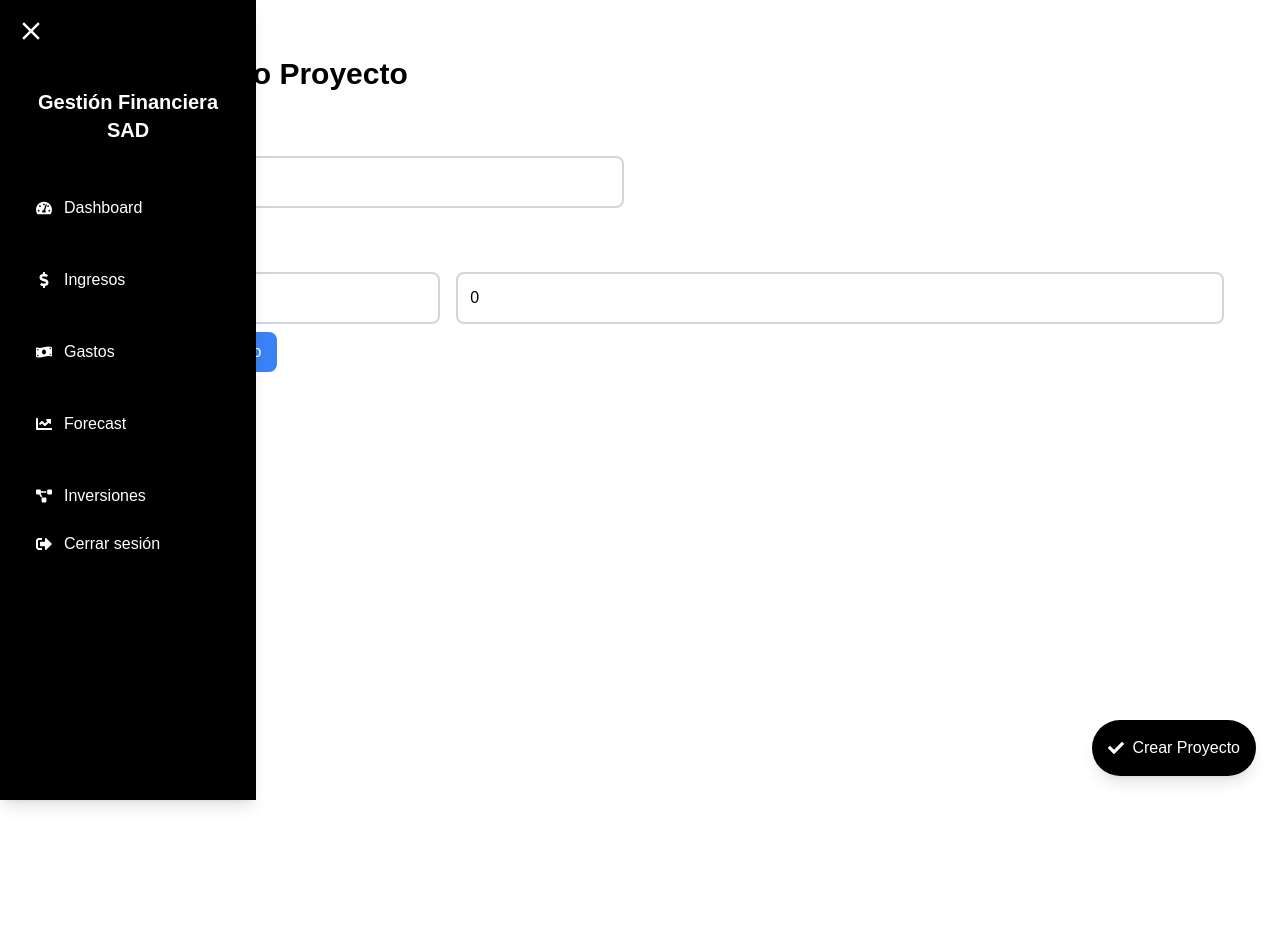
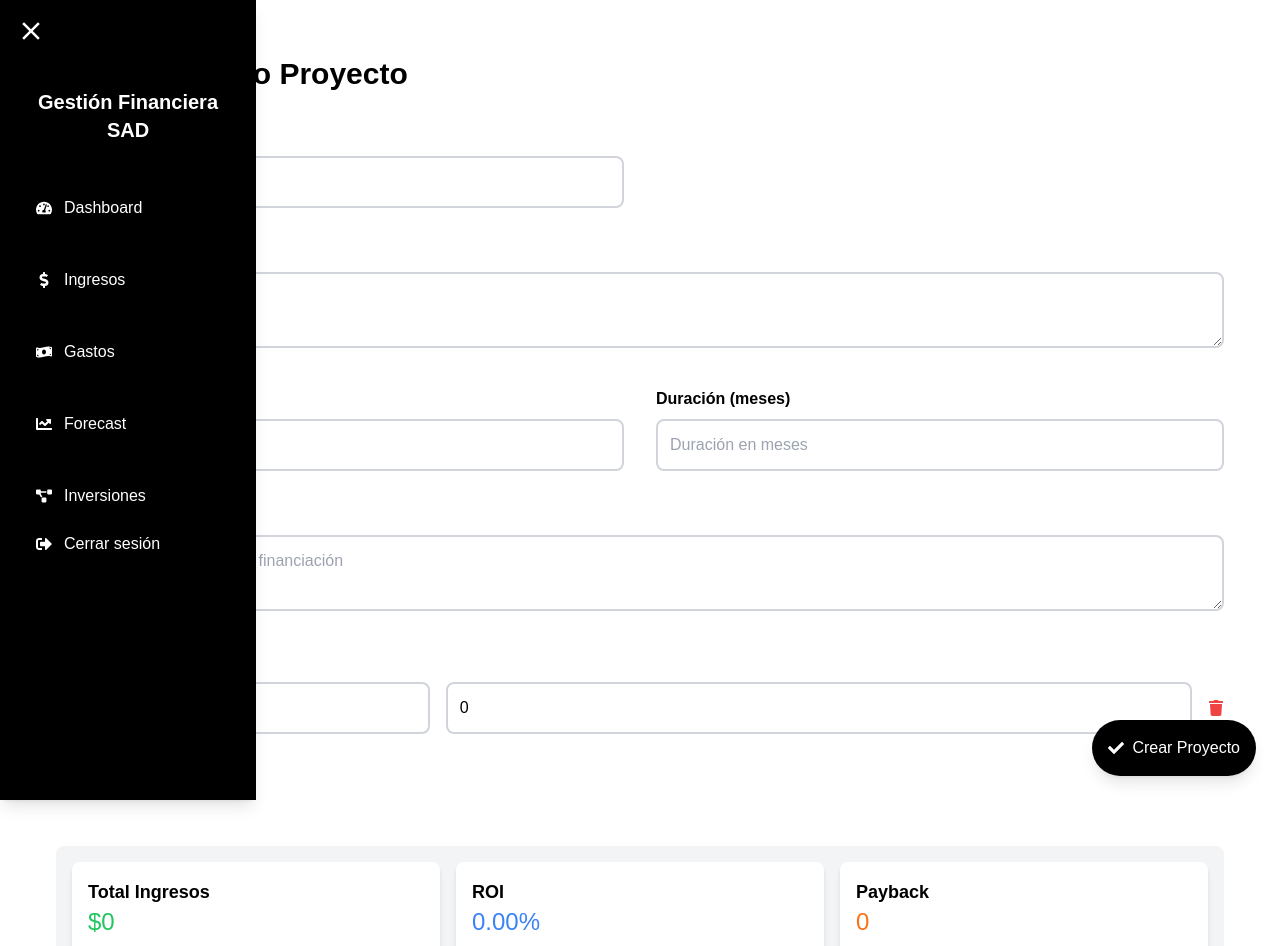
Before and after one commit to BautiJanse/GestionFinancieraSAD, a Next.js app: page /inversiones/add in a window 1280 px wide. Shown: the top 946 px of the page. Before the commit the page ends 848 px from the top, so only its background shows below. Built offline with nearby package versions, Linux system fonts and the light colour scheme.

Commit message:
deploy modifications

```diff
--- a/app/inversiones/add/page.tsx
+++ b/app/inversiones/add/page.tsx
@@ -3,8 +3,9 @@
 
 import { useState, useEffect } from 'react';
 import { useRouter } from 'next/navigation';
-import { FaCheck } from 'react-icons/fa';
+import { FaCheck, FaPlus, FaTrash } from 'react-icons/fa'; // Importamos nuevos íconos
 
+// Definimos el tipo de datos para los ingresos proyectados
 interface IngresoProyectado {
   anio: number;
   monto: number;
@@ -18,24 +19,57 @@ const AddProyecto = () => {
   const [fuentesFinanciacion, setFuentesFinanciacion] = useState('');
   const [ingresosProyectados, setIngresosProyectados] = useState<IngresoProyectado[]>([{ anio: 0, monto: 0 }]);
 
+  // Estados para cálculos automáticos
+  const [roi, setRoi] = useState(0);
+  const [payback, setPayback] = useState('');
+  const [totalIngresos, setTotalIngresos] = useState(0);
+
   const router = useRouter();
 
-  // Lógica de agregar un proyecto
+  // Actualizar cálculos automáticamente al ingresar valores
+  useEffect(() => {
+    const totalIngresosCalculados = ingresosProyectados.reduce(
+      (total, ingreso) => total + ingreso.monto,
+      0
+    );
+    setTotalIngresos(totalIngresosCalculados);
+
+    const costo = costoTotal ? parseFloat(costoTotal) : 0;
+
+    const roiCalculado = ((totalIngresosCalculados - costo) / (costo || 1)) * 100;
+    setRoi(roiCalculado);
+
+    // Calcular período de recuperación (payback)
+    let acumulado = 0;
+    let paybackAnio = 'No recuperado';
+    for (let i = 0; i < ingresosProyectados.length; i++) {
+      acumulado += ingresosProyectados[i].monto;
+      if (acumulado >= costo) {
+        paybackAnio = ingresosProyectados[i].anio.toString();
+        break;
+      }
+    }
+    setPayback(paybackAnio);
+  }, [costoTotal, ingresosProyectados]);
+
   const handleAddProyecto = () => {
-    // Aquí agregarías la lógica de agregar el proyecto
     console.log('Nuevo proyecto:', { nombre, descripcion, costoTotal, duracion, fuentesFinanciacion, ingresosProyectados });
     router.push('/inversiones');
   };
 
-  // Manejo del cambio en los ingresos proyectados
-  const handleIngresoChange = (index: number, field: keyof IngresoProyectado, value: number) => {
+  const handleIngresoChange = (index: number, field: keyof IngresoProyectado, value: string | number) => {
     const newIngresos = [...ingresosProyectados];
-    newIngresos[index][field] = value;
+    newIngresos[index][field] = typeof value === 'string' ? parseInt(value) : value;
     setIngresosProyectados(newIngresos);
   };
 
   const addIngresoProyectado = () => {
     setIngresosProyectados([...ingresosProyectados, { anio: 0, monto: 0 }]);
+  };
+
+  const removeIngresoProyectado = (index: number) => {
+    const newIngresos = ingresosProyectados.filter((_, i) => i !== index);
+    setIngresosProyectados(newIngresos);
   };
 
   return (
@@ -44,6 +78,7 @@ const AddProyecto = () => {
 
       {/* Formulario de Proyecto */}
       <form className="grid grid-cols-1 lg:grid-cols-2 gap-8">
+        {/* Nombre */}
         <div className="relative">
           <label className="block text-black font-bold mb-2">Nombre del Proyecto</label>
           <input
@@ -55,37 +90,108 @@ const AddProyecto = () => {
           />
         </div>
 
+        {/* Descripción */}
+        <div className="relative lg:col-span-2">
+          <label className="block text-black font-bold mb-2">Descripción</label>
+          <textarea
+            value={descripcion}
+            onChange={(e) => setDescripcion(e.target.value)}
+            className="w-full p-3 border-2 border-gray-300 rounded-lg focus:border-black transition-all duration-300 text-black"
+            placeholder="Descripción del proyecto"
+          />
+        </div>
+
+        {/* Costo Total */}
+        <div className="relative">
+          <label className="block text-black font-bold mb-2">Costo Total</label>
+          <input
+            type="number"
+            value={costoTotal}
+            onChange={(e) => setCostoTotal(e.target.value)}
+            className="w-full p-3 border-2 border-gray-300 rounded-lg focus:border-black transition-all duration-300 text-black"
+            placeholder="Costo total del proyecto"
+          />
+        </div>
+
+        {/* Duración */}
+        <div className="relative">
+          <label className="block text-black font-bold mb-2">Duración (meses)</label>
+          <input
+            type="number"
+            value={duracion}
+            onChange={(e) => setDuracion(e.target.value)}
+            className="w-full p-3 border-2 border-gray-300 rounded-lg focus:border-black transition-all duration-300 text-black"
+            placeholder="Duración en meses"
+          />
+        </div>
+
+        {/* Fuentes de Financiación */}
+        <div className="relative lg:col-span-2">
+          <label className="block text-black font-bold mb-2">Fuentes de Financiación</label>
+          <textarea
+            value={fuentesFinanciacion}
+            onChange={(e) => setFuentesFinanciacion(e.target.value)}
+            className="w-full p-3 border-2 border-gray-300 rounded-lg focus:border-black transition-all duration-300 text-black"
+            placeholder="Detalles de las fuentes de financiación"
+          />
+        </div>
+
         {/* Ingresos Proyectados */}
         <div className="relative lg:col-span-2">
           <label className="block text-black font-bold mb-2">Ingresos Proyectados</label>
           {ingresosProyectados.map((ingreso, index) => (
-            <div key={index} className="flex space-x-4 mb-2">
+            <div key={index} className="flex space-x-4 mb-2 items-center">
               <input
                 type="number"
                 placeholder="Año"
                 value={ingreso.anio}
-                onChange={(e) => handleIngresoChange(index, 'anio', parseInt(e.target.value))}
+                onChange={(e) => handleIngresoChange(index, 'anio', e.target.value)}
                 className="w-1/3 p-3 border-2 border-gray-300 rounded-lg focus:border-black transition-all duration-300 text-black"
               />
               <input
                 type="number"
                 placeholder="Monto"
                 value={ingreso.monto}
-                onChange={(e) => handleIngresoChange(index, 'monto', parseFloat(e.target.value))}
+                onChange={(e) => handleIngresoChange(index, 'monto', e.target.value)}
                 className="w-2/3 p-3 border-2 border-gray-300 rounded-lg focus:border-black transition-all duration-300 text-black"
               />
+              <button
+                type="button"
+                onClick={() => removeIngresoProyectado(index)}
+                className="text-red-500 hover:text-red-700 transition"
+              >
+                <FaTrash />
+              </button>
             </div>
           ))}
           <button
             type="button"
             onClick={addIngresoProyectado}
-            className="bg-blue-500 text-white px-4 py-2 rounded-lg hover:bg-blue-700 transition"
+            className="mt-2 bg-blue-500 text-white p-2 rounded-lg shadow-md hover:bg-blue-700 transition-all duration-300"
           >
-            Añadir Ingreso Proyectado
+            <FaPlus className="inline mr-2" />
+            Añadir Año
           </button>
+        </div>
+
+        {/* Resultados de la Simulación */}
+        <div className="relative lg:col-span-2 mt-6 p-4 bg-gray-100 rounded-lg grid grid-cols-1 md:grid-cols-3 gap-4">
+          <div className="p-4 bg-white rounded-lg shadow-md">
+            <h3 className="text-lg font-bold text-black">Total Ingresos</h3>
+            <p className="text-2xl text-green-500">${totalIngresos.toLocaleString()}</p>
+          </div>
+          <div className="p-4 bg-white rounded-lg shadow-md">
+            <h3 className="text-lg font-bold text-black">ROI</h3>
+            <p className="text-2xl text-blue-500">{roi.toFixed(2)}%</p>
+          </div>
+          <div className="p-4 bg-white rounded-lg shadow-md">
+            <h3 className="text-lg font-bold text-black">Payback</h3>
+            <p className="text-2xl text-orange-500">{payback}</p>
+          </div>
         </div>
       </form>
 
+      {/* Botón de Crear Proyecto */}
       <button
         onClick={handleAddProyecto}
         className="fixed bottom-6 right-6 bg-black text-white p-4 rounded-full shadow-lg flex items-center justify-center transition-all duration-300 transform hover:scale-110 hover:bg-gray-800"
```
